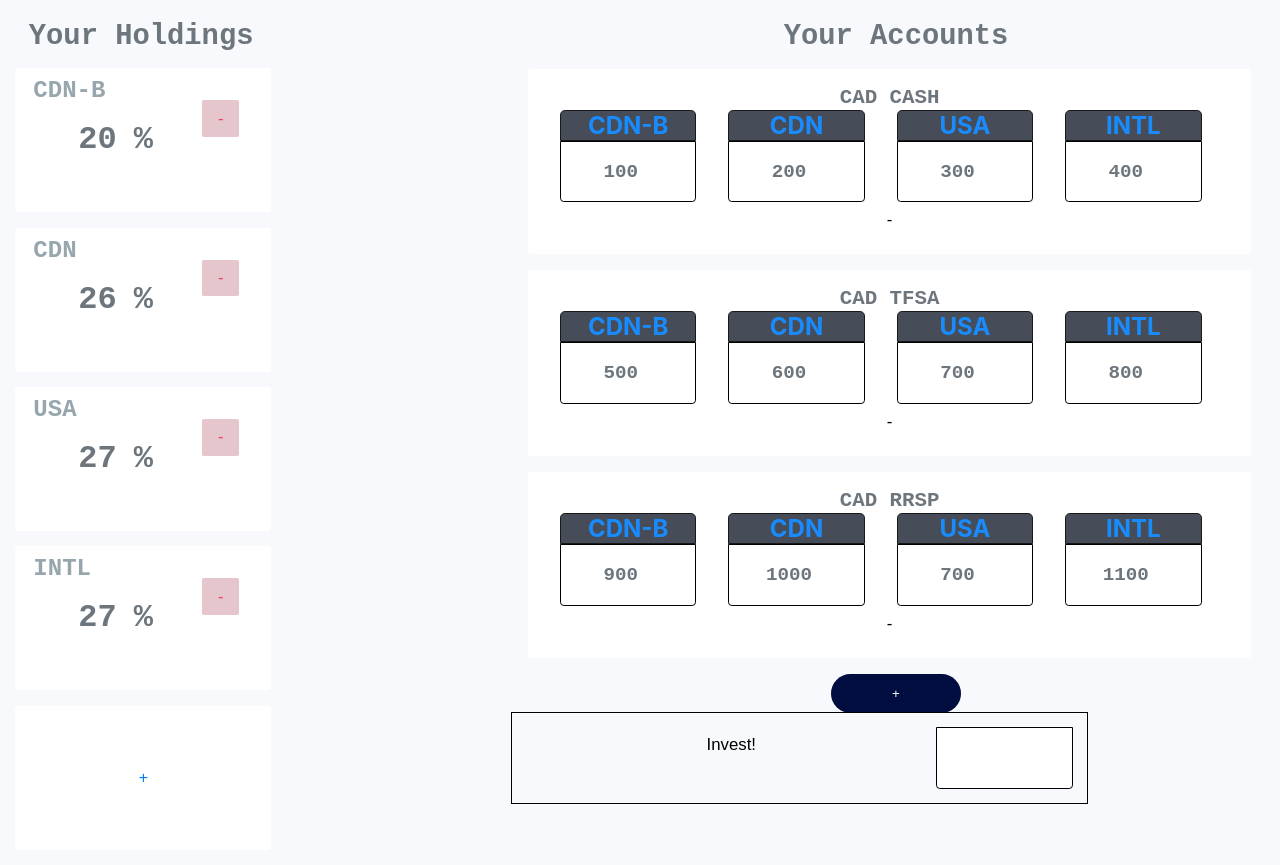
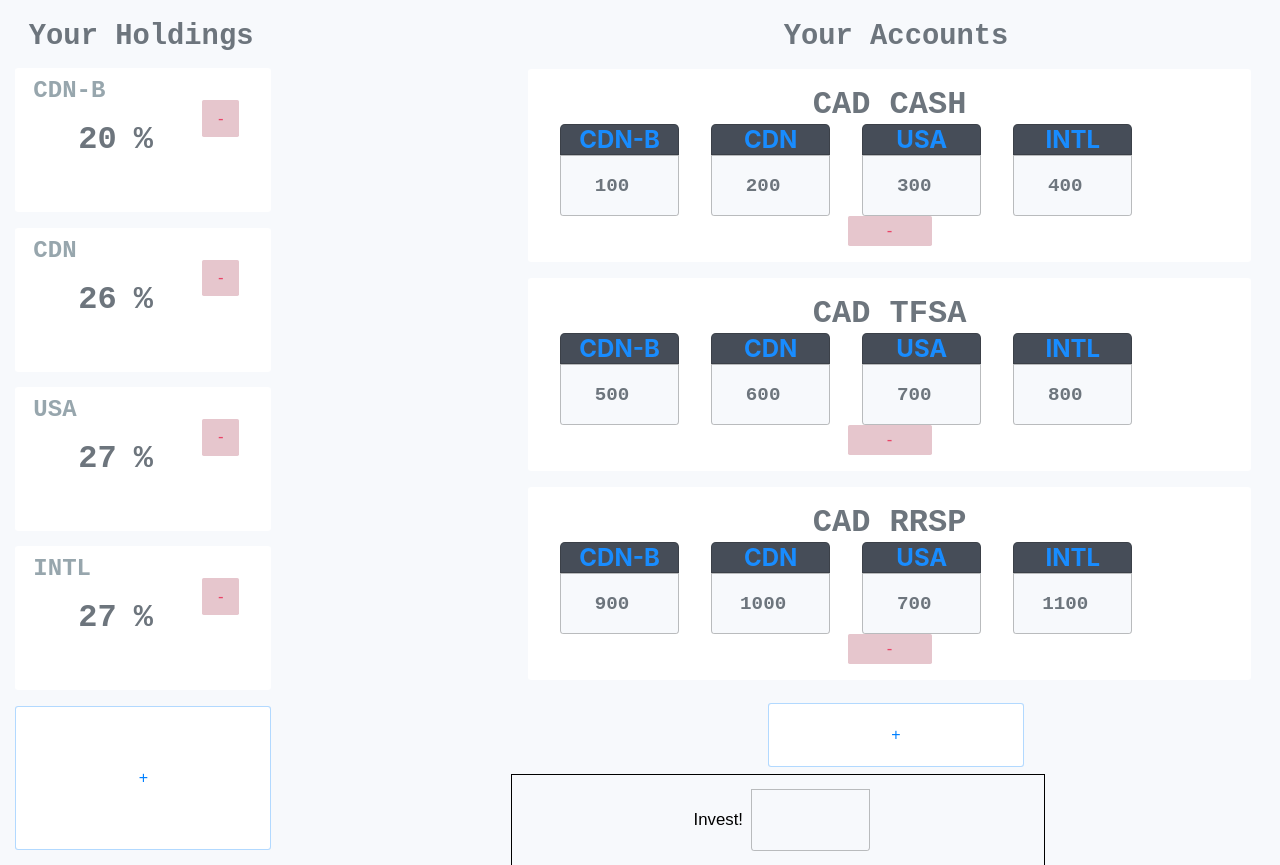
Before and after one commit to nikolamarunic/potatocalculator, a React app: page / in a window 1280 px wide. Shown: the part 64-929 px from the top of the page. Built offline with nearby package versions, Linux system fonts and the light colour scheme.

Commit message:
redesigned the button for adding a new account as well as made the account itsel look 'good enough'

```diff
--- a/src/Components/Account/Account.css
+++ b/src/Components/Account/Account.css
@@ -9,16 +9,19 @@
 
 .Account-action {
   cursor: pointer;
-  padding: .5rem;
   font-size: 1.05rem;
-  transition: color .25s;
+  transition: background-color .25s;
   border: 0px;
-  background-color: rgba(0, 0, 0, 0);
-  color: black;
+  background-color: #e6c6cd;
+  color: #e94568;
+  height: 1.75em;
+  width: 5em;
+  border-radius: 0.1em;
+  align-items: center;
 }
 
 .Account-action:hover {
-  color: rgba(265, 265, 265, .5);
+  background-color: #e96a85;
 }
 
 .Account-information {
@@ -32,7 +35,7 @@
 }
 
 .entries {
-  min-width: 101%;
+  min-width: 100%;
   overflow: scroll;
   text-align: center;
   justify-content: space-evenly;
@@ -42,7 +45,7 @@
   border: 0;
   text-align: center;
   outline: none;
-  font-size: 1.3em;
+  font-size: 2em;
   font-family: "Courier New", Courier, monospace;
   color:#6d757d;
   font-weight: 900;
--- a/src/Components/AccountEntry/AccountEntry.css
+++ b/src/Components/AccountEntry/AccountEntry.css
@@ -5,22 +5,22 @@
   padding-right: 1em;
 }
 
-.AccountEntry-information {
+/* .Account-information {
   flex-grow: 1;
   flex-direction: row;
-
-}
+} */
 
 .value {
   text-align: center;
-  float: right;
-  border: 1px solid black;
+  /* float: right; */
+  border: 1px solid rgba(0, 0, 0, 0.25);
   padding-left: 1em;
   padding-right: 1em;
   height: 3em;
   border-radius: 0 0 .2em .2em;
   font-size: 1.5vw;
-  width: 5em;
+  width: 4.1em;
+  background-color: #f7f9fc;
   font-family: "Courier New", Courier, monospace;
   color:#6d757d;
   font-weight: 900;
@@ -33,7 +33,7 @@
 
 
   opacity: 90%;
-  border: 1px solid black;
+  border: 1px solid rgba(0, 0, 0, 0.25);
   padding-top: 0;
   margin:0;
   font-size: 1.5em;
--- a/src/Components/Accounts/Accounts.css
+++ b/src/Components/Accounts/Accounts.css
@@ -15,17 +15,20 @@
 }
 
 .AccountsButton {
+  align-items: left;
+  border: 1px solid rgba(256, 256, 256, 0.8);
+  font-size: 1em;
+  height: 4em; /* 7em and 14em might look better if not adding a line to the bottom*/
+  width: 16em;
+  background-color: white;
+  color: #0080ff;
+  border: 1px solid rgba(0, 128, 255, 0.3);
+  border-radius: 0.2em;
+  transition: background-color .25s;
+
+  margin:1%;
   cursor: pointer;
-  width: 8.11rem;
-  padding: .77rem 0;
-  border-radius: 54px;
-  background-color: #010c3f;
   text-align: center;
-  font-size: .833rem;
-  transition: background-color .25s;
-  border: 0px;
-  color: #fff;
-  font-weight: 500;
 }
 
 .accountsTitle {
@@ -37,7 +40,7 @@
 }
 
 .AccountsButton:hover {
-  background-color: rgba(108, 65, 233, .7);
+  background-color:rgba(0, 128, 255, 0.3);
 }
 
 @media only screen and (max-width: 1020px) {
--- a/src/Components/HoldingsList/HoldingsList.css
+++ b/src/Components/HoldingsList/HoldingsList.css
@@ -16,6 +16,7 @@
   width: 16em;
   background-color: white;
   color: #0080ff;
+  border: 1px solid rgba(0, 128, 255, 0.3);
   border-radius: 0.2em;
   transition: background-color .25s;
 
@@ -28,5 +29,5 @@
 }
 
 .HoldingsButton:hover {
-  background-color: #dcdefe;
+  background-color:rgba(0, 128, 255, 0.3);;
 }
```
